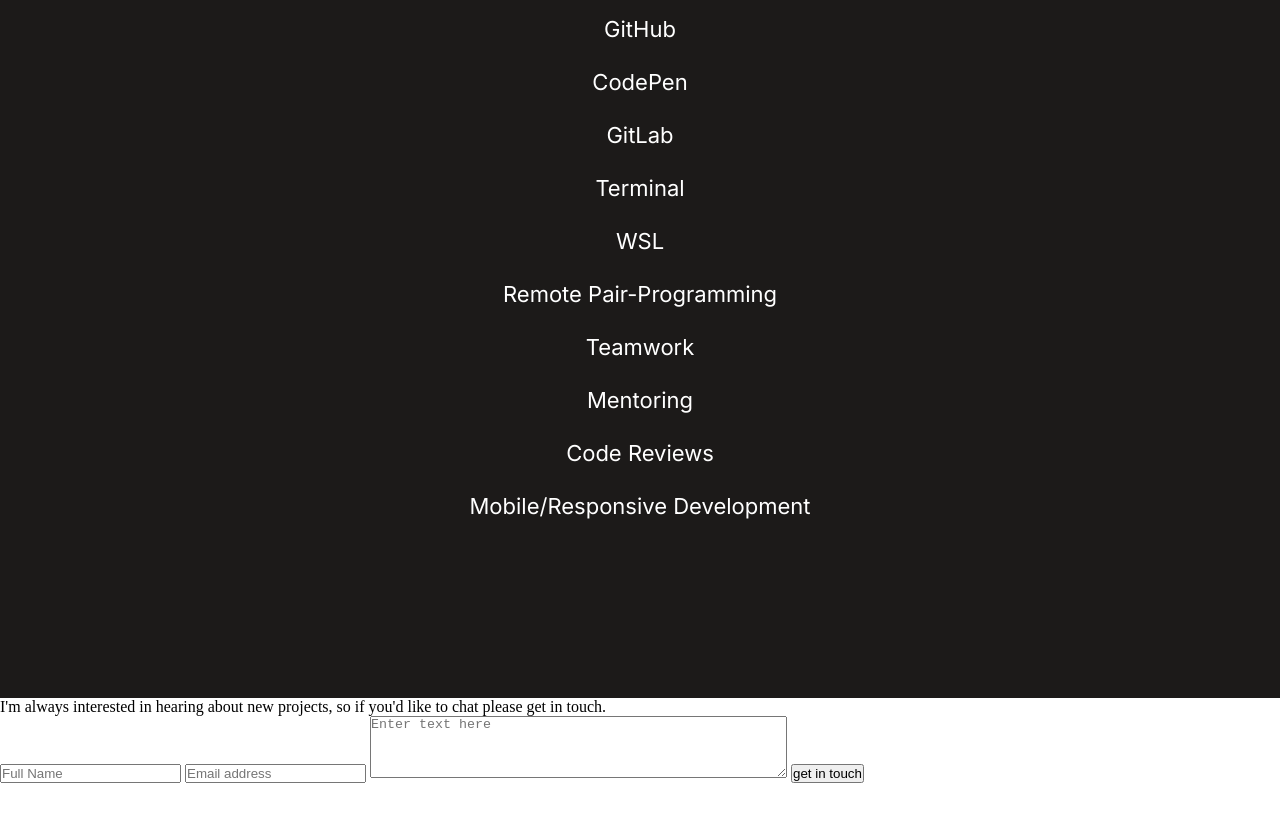
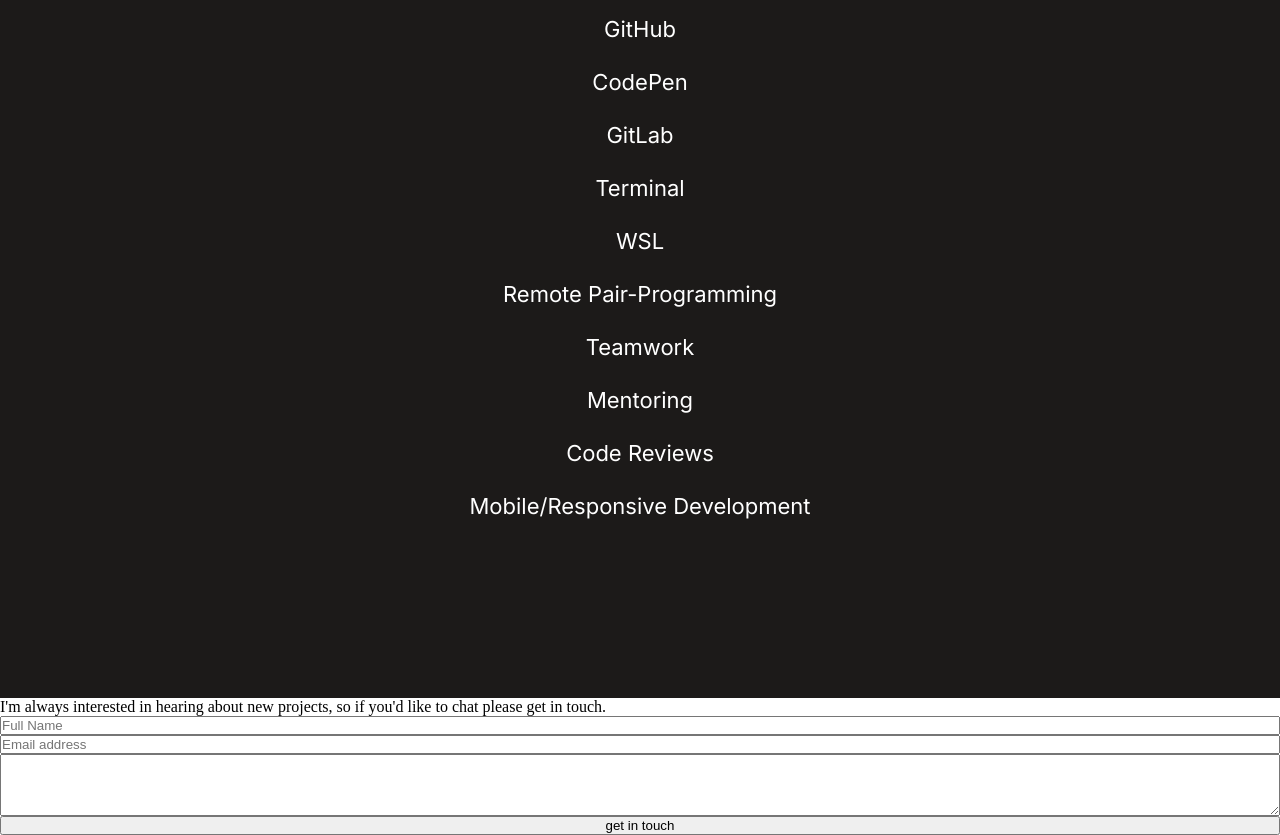
Before and after one commit to wayungi/contact-form, a plain HTML site: page index.html in a window 1280 px wide. Shown: the part 6009-6844 px from the top of the page. Before the commit the page ends 6792 px from the top, so only its background shows below. Drawn offline with Linux system fonts and the light colour scheme.

Commit message:
ADD: contact form with validations

```diff
--- /dev/null
+++ b/bugs.txt
@@ -0,0 +1,3 @@
+name field accepts more than 30 characters: maxlength="30"
+form can be submitted without email: required
+textarea does not have placeholder text:  placeholder="Enter text here"
--- a/css/main.css
+++ b/css/main.css
@@ -325,3 +325,14 @@
 .skills {
   list-style: inside url("../media/svg/circle.svg");
 }
+
+.contact-me {
+  display:flex;
+  flex-direction: column;
+  outline:1px solid black;
+}
+
+.contact-me form, .contact-me {
+  display:flex;
+  flex-direction: column;
+}
--- a/index.html
+++ b/index.html
@@ -295,13 +295,12 @@
           so if you'd like to chat please get in touch.
         </p>
 
-        <form method="post" action="https://" >
-          <input type="text" name="name" placeholder="Full Name">
-          <input type="email" name="email" placeholder="Email address">
-          <textarea name="text_message" rows="4" cols="50" placeholder="Enter text here"></textarea>
+        <form method="post" action="https://formspree.io/f/xnqyqdbo" >
+          <input type="text" id="full_name" name="name" placeholder="Full Name" required>
+          <input type="email" id="email" name="email" placeholder="Email address">
+          <textarea name="text_message" id="text_message" rows="4" cols="50" required maxlength="500"></textarea>
           <input type="submit" value="get in touch" />
         </form>
-
       </div>
     </main>
 
```
Also changed, not shown: 1 other file.
